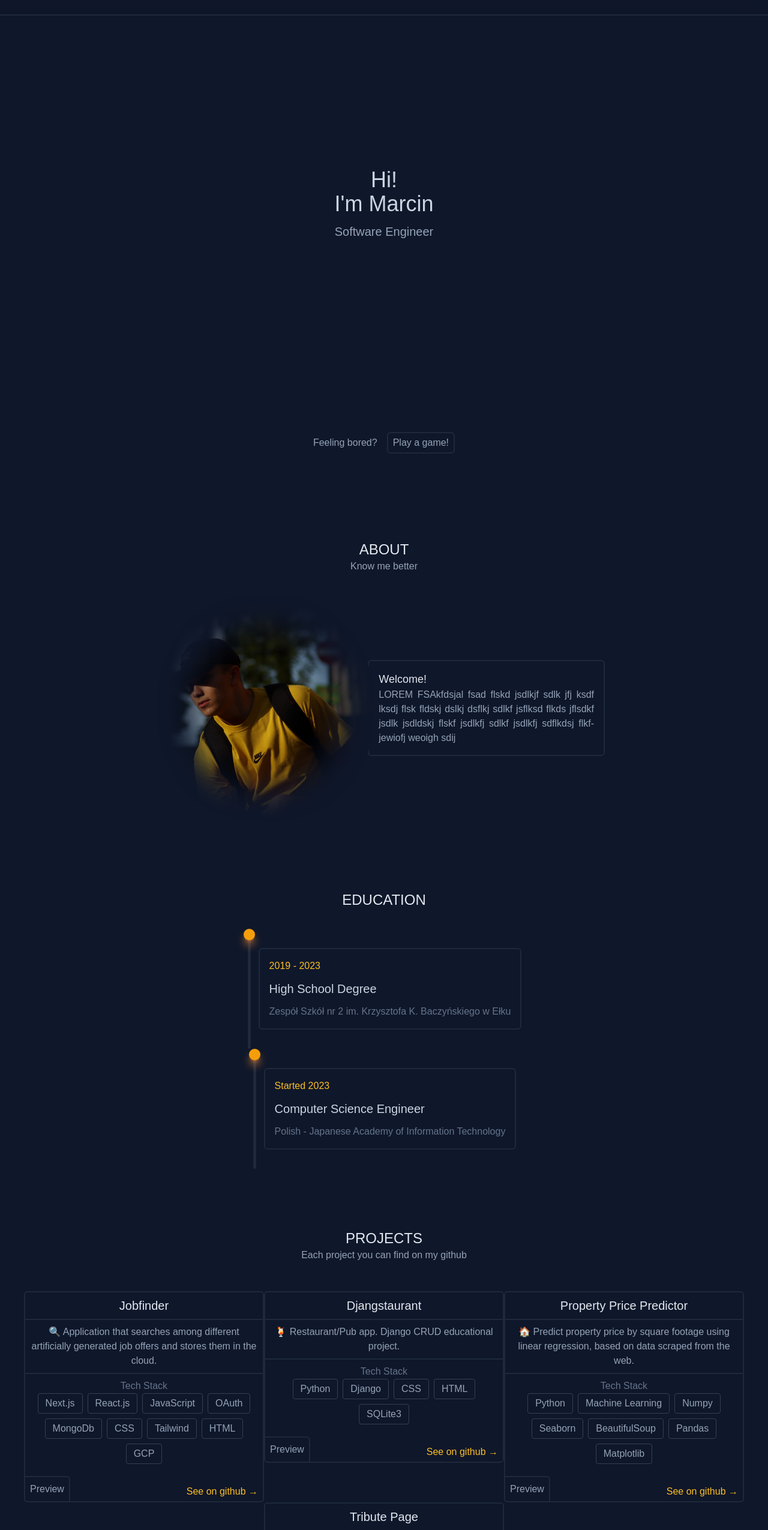
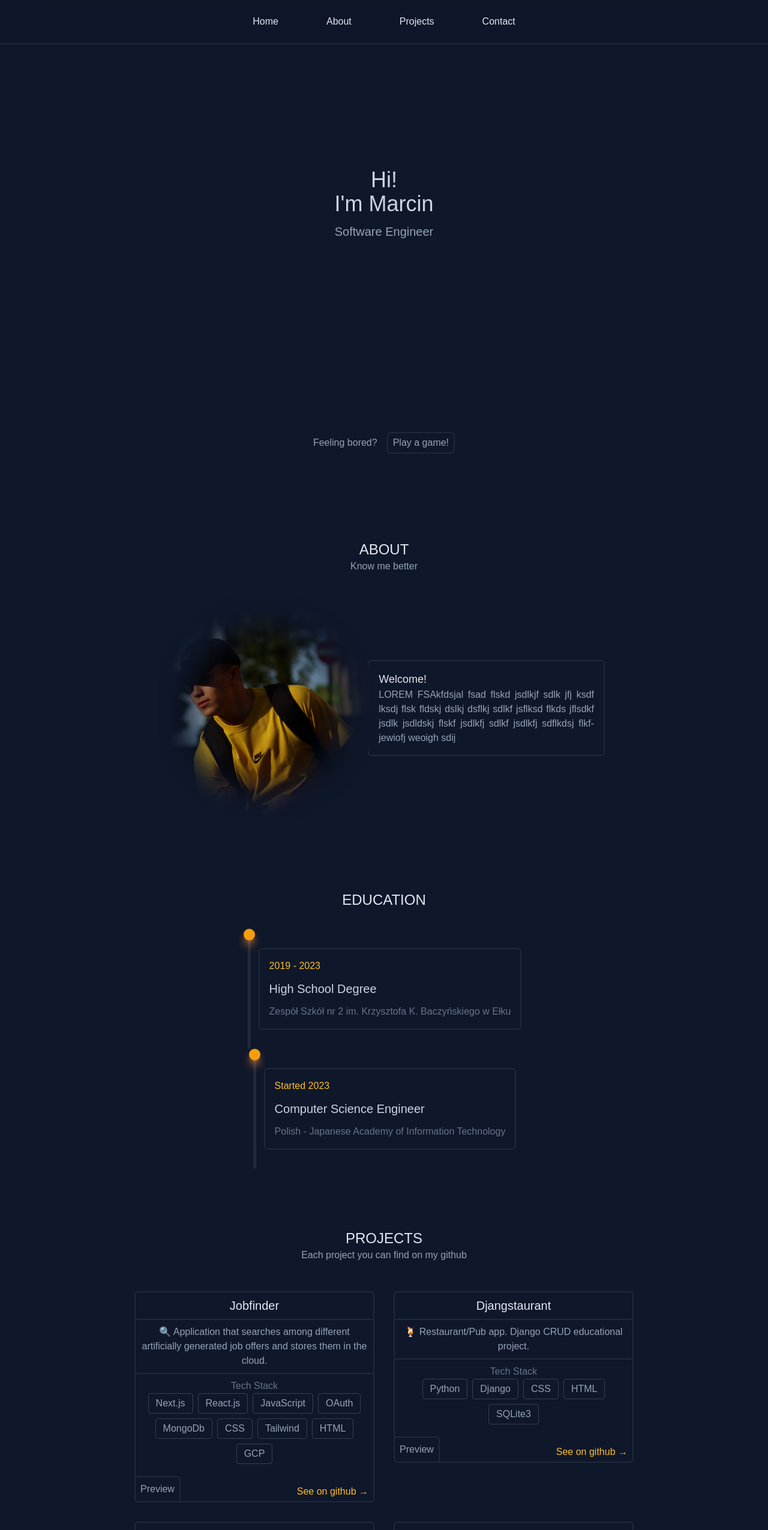
Before and after one commit to mweglowski/portfolio, a React (Create React App) app: page / in a window 1280 px wide. Shown: the top 2550 px of the page at 60% size. Built offline with nearby package versions, Linux system fonts and the light colour scheme.

Commit message:
navigation & project list styles

```diff
--- a/src/components/Navbar.tsx
+++ b/src/components/Navbar.tsx
@@ -24,12 +24,12 @@ const Navbar = () => {
       </ul> : null}
 
       {/* LARGER DEVICES */}
-      {(areLinksDisplayed) ? <ul className="hidden sm:flex sm:justify-center">
+      <ul className="hidden sm:flex sm:justify-center">
         <li className="nav-link">Home</li>
         <li className="nav-link">About</li>
         <li className="nav-link">Projects</li>
         <li className="nav-link">Contact</li>
-      </ul> : null}
+      </ul>
     </nav>
   );
 };
--- a/src/components/ProjectCardList.tsx
+++ b/src/components/ProjectCardList.tsx
@@ -8,7 +8,7 @@ type ProjectCardListProps = {
 
 const ProjectCardList = ({ projectsData }: ProjectCardListProps) => {
   return (
-    <div className="flex p-4 mt-8 flex-wrap justify-center">
+    <div className="flex p-4 gap-8 mt-8 flex-wrap justify-center">
       {projectsData.map((projectData) => (
         <ProjectCard projectData={projectData} key={Math.random()}/>
       ))}
```
